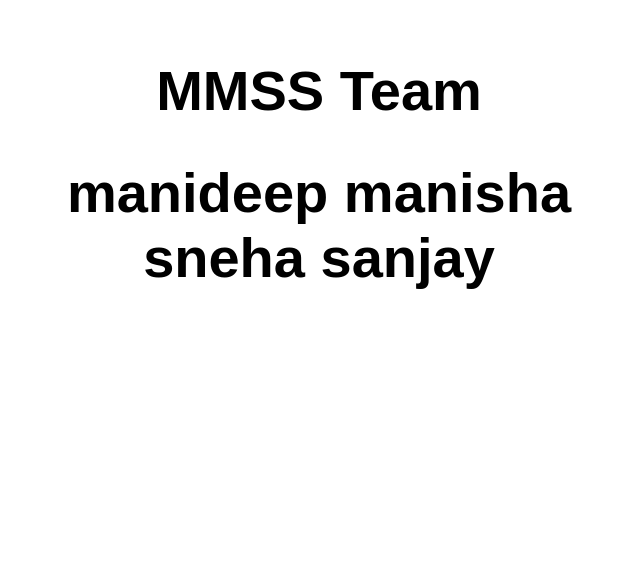
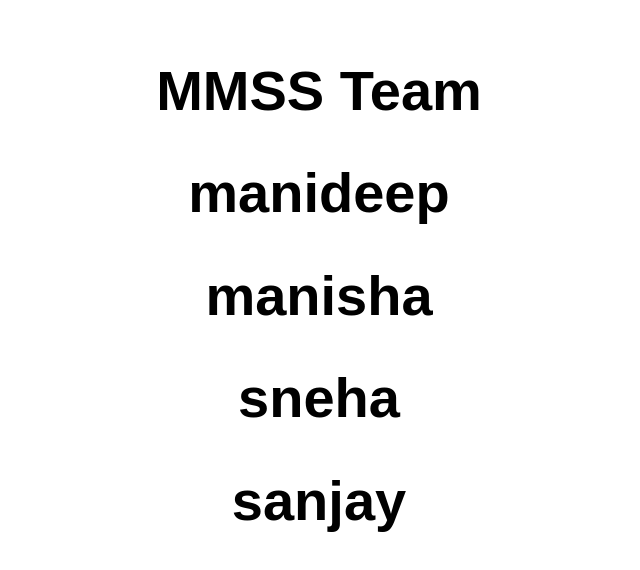
Before and after one commit to mmss0123/my-first-static-web-app, a website: page src/index.html in a window 1280 px wide. Shown: the whole page, without its empty margins (321-961 px from the left). Drawn offline with Linux system fonts and the light colour scheme.

Commit message:
Update index.html

```diff
--- a/src/index.html
+++ b/src/index.html
@@ -11,12 +11,10 @@
 <body>
   <main>
     <h1>MMSS Team</h1>
-    <h1>
-      manideep
-      manisha
-      sneha
-      sanjay
-    </h1>
+    <h1>manideep</h1>
+    <h1> manisha</h1>
+    <h1> sneha </h1>
+     <h1> sanjay </h1>
   </main>
 </body>
 
```
